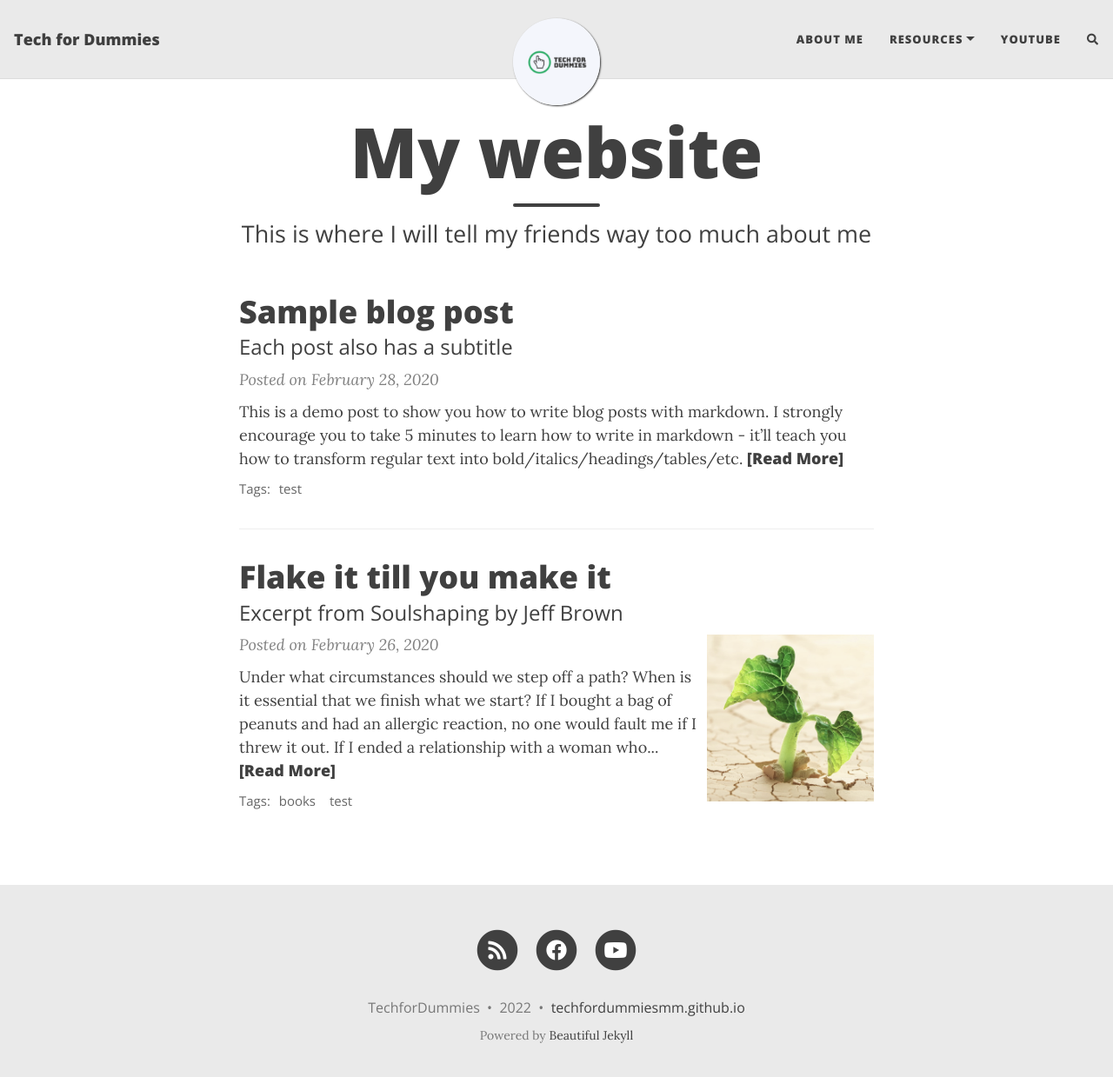
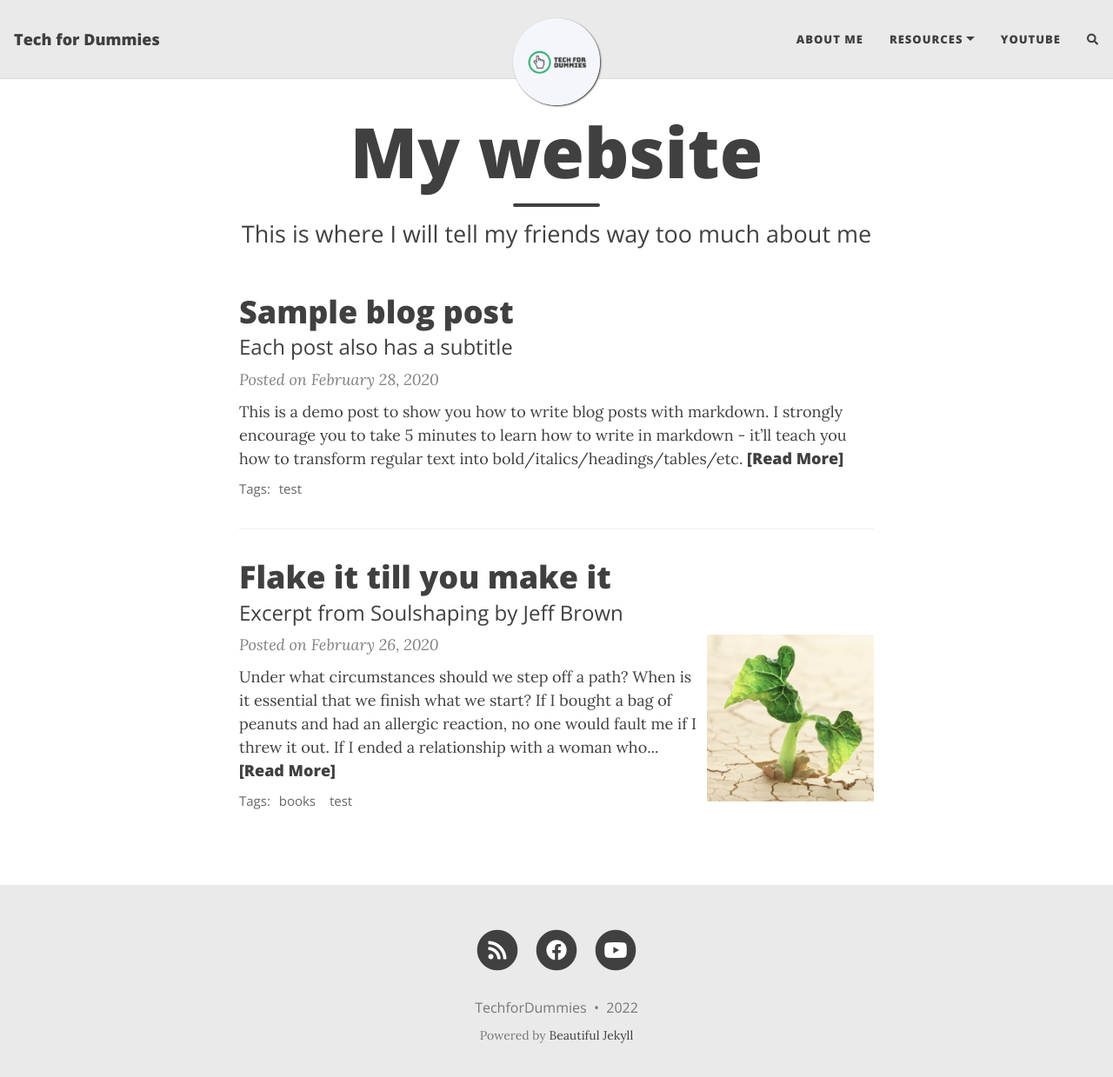
Before and after one commit to hlaingminpaing/techfordummiesmm.github.io, a Jekyll site: the page built from index.html, in a window 1280 px wide and 1252 px high. Shown: the top 1239 px of the window at 87% size. Built offline with Jekyll 4.4.1, drawn with Linux system fonts in a browser that asks for light colours; nearby versions of some CDN libraries; the list of posts is cut into pages by our own code; comment, search, counter and statistics services are not loaded; some of the changed lines change nothing that is shown.

Commit message:
Update _config.yml

```diff
--- a/_config.yml
+++ b/_config.yml
@@ -42,9 +42,9 @@
   #email: "someone@example.com"
   rss: true  # remove this line if you don't want to show an RSS link at the bottom
   facebook: techfordummies2021
-  #github: daattali
-  #twitter: daattali
-  #patreon: DeanAttali
+# github: daattali
+# twitter: daattali
+# patreon: DeanAttali
   youtube: c/TechforDummiesmm
 #  medium: yourname
 #  reddit: yourname
@@ -80,7 +80,7 @@
 
 # How to display the link to your website in the footer
 # Remove this if you don't want a link in the footer
-url-pretty: "techfordummiesmm.github.io"
+#url-pretty: "techfordummiesmm.github.io"
 
 # Excerpt word length - Truncate the excerpt of each post on the feed page to the specified number of words
 excerpt_length: 50
```
